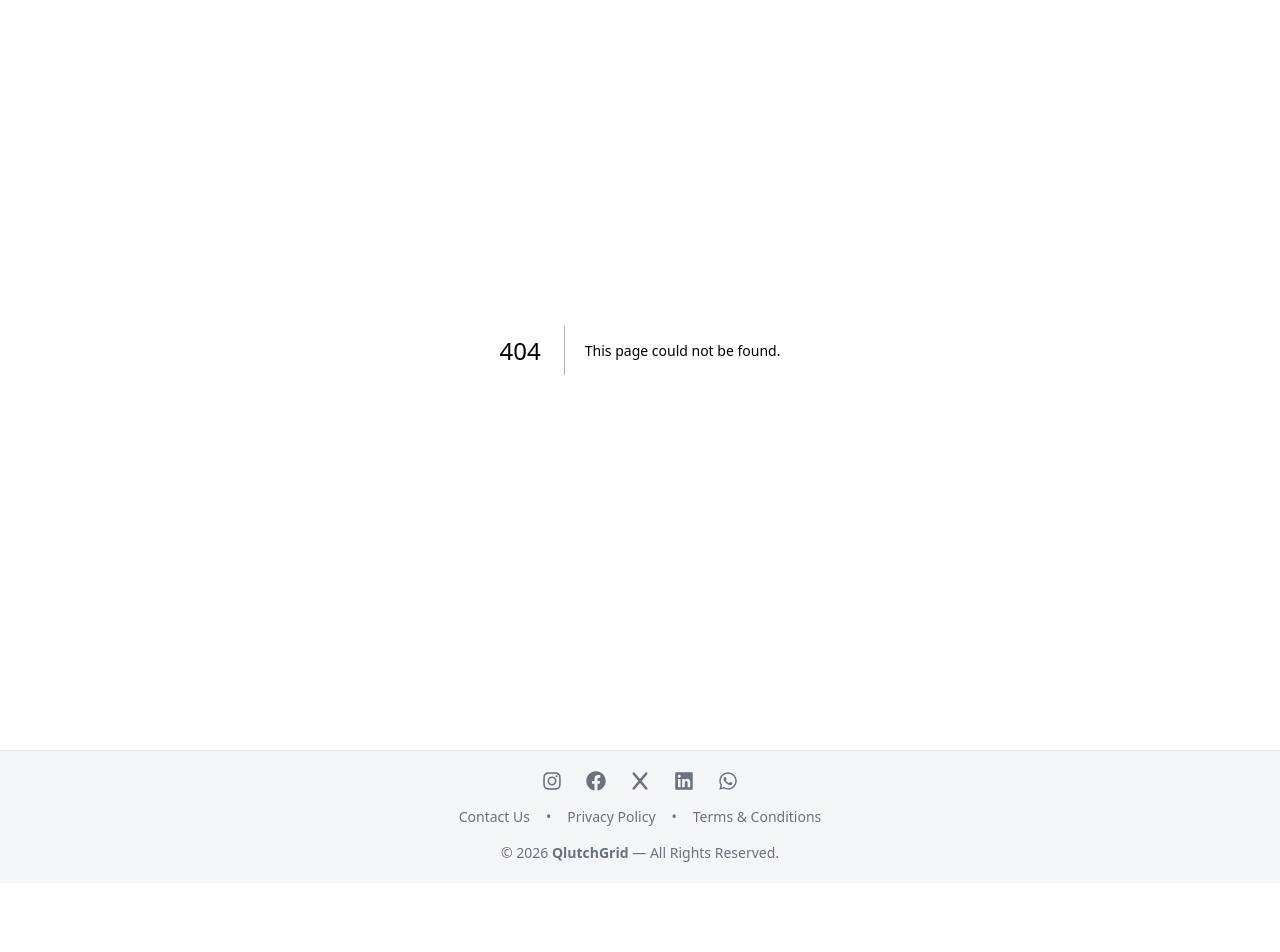
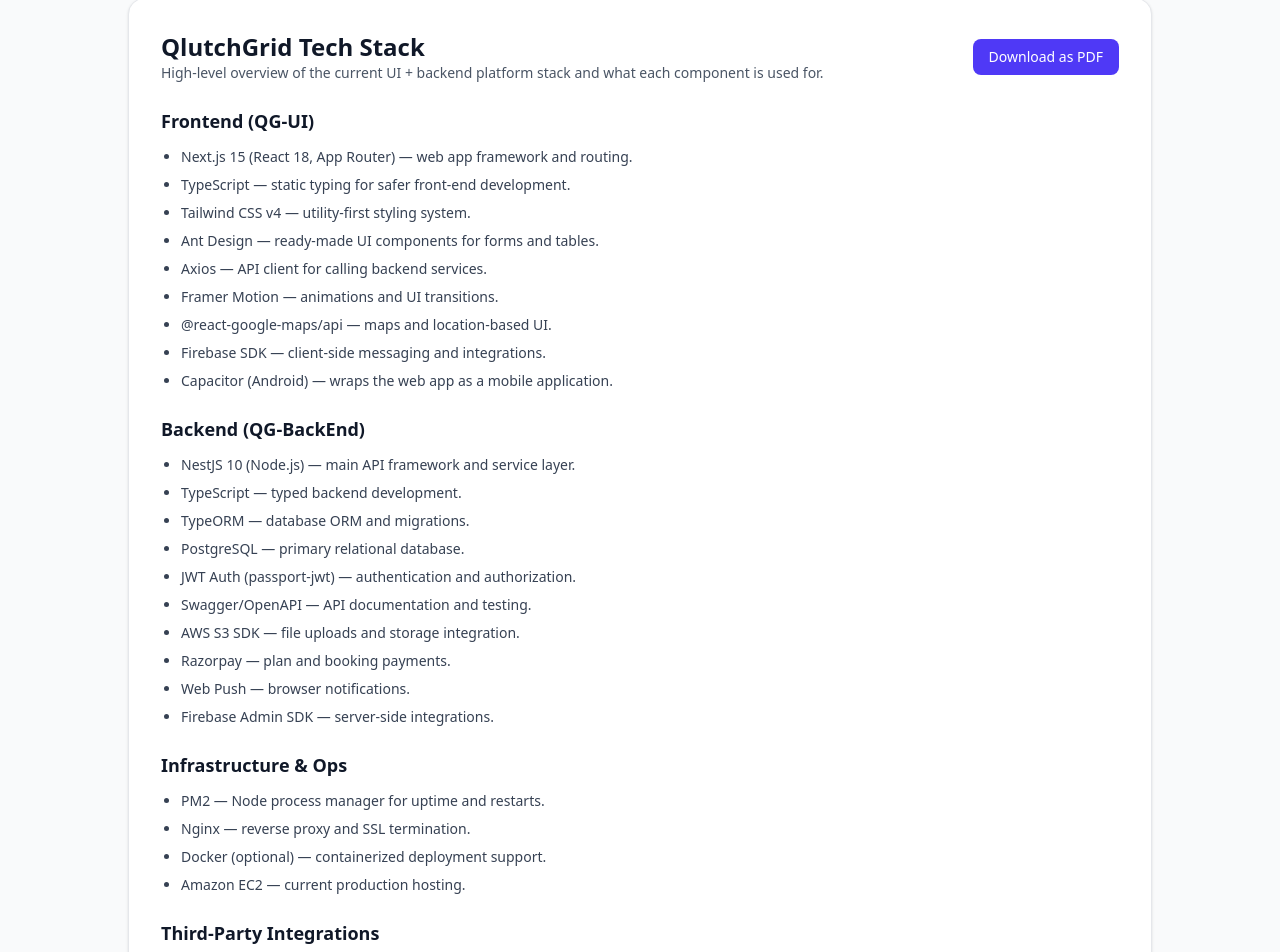
Before and after one commit to qlutchgridbusiness-del/QG-UI, a Next.js app: page /tech-stack in a window 1280 px wide. Before the commit this address had no page. Shown: the part 114-1066 px from the top of the page. Before the commit the page ends 997 px from the top, so only its background shows below. Built offline with nearby package versions, Linux system fonts and the light colour scheme.

Commit message:
fix signature

```diff
--- a/src/app/auth/register/business/page.tsx
+++ b/src/app/auth/register/business/page.tsx
@@ -141,6 +141,7 @@
   const [signatureDataUrl, setSignatureDataUrl] = useState<string | null>(null);
   const [isDrawing, setIsDrawing] = useState(false);
   const [signatureConfirmed, setSignatureConfirmed] = useState(false);
+  const [hasDrawn, setHasDrawn] = useState(false);
   const [termsSubmitting, setTermsSubmitting] = useState(false);
   const [termsError, setTermsError] = useState<string | null>(null);
   const [termsSubmitted, setTermsSubmitted] = useState(false);
@@ -484,6 +485,7 @@
     canvas.height = rect.height * dpr;
     const ctx = canvas.getContext("2d");
     if (!ctx) return;
+    ctx.setTransform(1, 0, 0, 1, 0, 0);
     ctx.scale(dpr, dpr);
     ctx.lineWidth = 2;
     ctx.lineCap = "round";
@@ -510,6 +512,7 @@
     ctx.beginPath();
     ctx.moveTo(p.x, p.y);
     setIsDrawing(true);
+    setHasDrawn(false);
   }
 
   function handlePointerMove(e: React.PointerEvent<HTMLCanvasElement>) {
@@ -521,13 +524,16 @@
     const p = getCanvasPoint(e);
     ctx.lineTo(p.x, p.y);
     ctx.stroke();
+    setHasDrawn(true);
   }
 
   function handlePointerUp() {
     setIsDrawing(false);
     const canvas = signatureCanvasRef.current;
     if (!canvas) return;
-    setSignatureDataUrl(canvas.toDataURL("image/png"));
+    if (hasDrawn) {
+      setSignatureDataUrl(canvas.toDataURL("image/png"));
+    }
   }
 
   function clearSignature() {
@@ -538,6 +544,7 @@
     ctx.clearRect(0, 0, canvas.width, canvas.height);
     setSignatureDataUrl(null);
     setSignatureConfirmed(false);
+    setHasDrawn(false);
   }
 
   /* ---------- Step handlers ---------- */
@@ -1657,9 +1664,10 @@
                             Signature confirmed
                           </div>
                         )}
+                        <div className="absolute left-4 right-4 bottom-6 border-b border-dashed border-gray-300 dark:border-slate-700 pointer-events-none" />
                         <canvas
                           ref={signatureCanvasRef}
-                          className="w-full h-40 touch-none"
+                          className="w-full h-40 touch-none bg-white"
                           onPointerDown={handlePointerDown}
                           onPointerMove={handlePointerMove}
                           onPointerUp={handlePointerUp}
--- /dev/null
+++ b/src/app/tech-stack/page.tsx
@@ -0,0 +1,86 @@
+"use client";
+
+export default function TechStackPage() {
+  return (
+    <div className="min-h-screen bg-gray-50 dark:bg-slate-950 px-4 py-8 sm:py-12">
+      <div className="max-w-5xl mx-auto bg-white dark:bg-slate-900 rounded-2xl shadow p-6 sm:p-8 space-y-6 border border-gray-200 dark:border-slate-800">
+        <div className="flex flex-col sm:flex-row sm:items-center sm:justify-between gap-3">
+          <div>
+            <h1 className="text-2xl font-bold text-gray-900 dark:text-slate-100">
+              QlutchGrid Tech Stack
+            </h1>
+            <p className="text-sm text-gray-600 dark:text-slate-400">
+              High-level overview of the current UI + backend platform stack and
+              what each component is used for.
+            </p>
+          </div>
+          <button
+            onClick={() => window.print()}
+            className="px-4 py-2 text-sm rounded-lg bg-indigo-600 text-white hover:bg-indigo-700 print:hidden"
+          >
+            Download as PDF
+          </button>
+        </div>
+
+        <section className="space-y-3">
+          <h2 className="text-lg font-semibold text-gray-900 dark:text-slate-100">
+            Frontend (QG-UI)
+          </h2>
+          <ul className="list-disc pl-5 text-sm text-gray-700 dark:text-slate-300 space-y-2">
+            <li>Next.js 15 (React 18, App Router) — web app framework and routing.</li>
+            <li>TypeScript — static typing for safer front‑end development.</li>
+            <li>Tailwind CSS v4 — utility‑first styling system.</li>
+            <li>Ant Design — ready‑made UI components for forms and tables.</li>
+            <li>Axios — API client for calling backend services.</li>
+            <li>Framer Motion — animations and UI transitions.</li>
+            <li>@react-google-maps/api — maps and location‑based UI.</li>
+            <li>Firebase SDK — client‑side messaging and integrations.</li>
+            <li>Capacitor (Android) — wraps the web app as a mobile application.</li>
+          </ul>
+        </section>
+
+        <section className="space-y-3">
+          <h2 className="text-lg font-semibold text-gray-900 dark:text-slate-100">
+            Backend (QG-BackEnd)
+          </h2>
+          <ul className="list-disc pl-5 text-sm text-gray-700 dark:text-slate-300 space-y-2">
+            <li>NestJS 10 (Node.js) — main API framework and service layer.</li>
+            <li>TypeScript — typed backend development.</li>
+            <li>TypeORM — database ORM and migrations.</li>
+            <li>PostgreSQL — primary relational database.</li>
+            <li>JWT Auth (passport‑jwt) — authentication and authorization.</li>
+            <li>Swagger/OpenAPI — API documentation and testing.</li>
+            <li>AWS S3 SDK — file uploads and storage integration.</li>
+            <li>Razorpay — plan and booking payments.</li>
+            <li>Web Push — browser notifications.</li>
+            <li>Firebase Admin SDK — server‑side integrations.</li>
+          </ul>
+        </section>
+
+        <section className="space-y-3">
+          <h2 className="text-lg font-semibold text-gray-900 dark:text-slate-100">
+            Infrastructure & Ops
+          </h2>
+          <ul className="list-disc pl-5 text-sm text-gray-700 dark:text-slate-300 space-y-2">
+            <li>PM2 — Node process manager for uptime and restarts.</li>
+            <li>Nginx — reverse proxy and SSL termination.</li>
+            <li>Docker (optional) — containerized deployment support.</li>
+            <li>Amazon EC2 — current production hosting.</li>
+          </ul>
+        </section>
+
+        <section className="space-y-3">
+          <h2 className="text-lg font-semibold text-gray-900 dark:text-slate-100">
+            Third-Party Integrations
+          </h2>
+          <ul className="list-disc pl-5 text-sm text-gray-700 dark:text-slate-300 space-y-2">
+            <li>Surepass KYC APIs — PAN/GST verification during onboarding.</li>
+            <li>MSG91 (DLT/SMS) — OTP and transaction messages.</li>
+            <li>Razorpay — payment gateway for plans and bookings.</li>
+            <li>Web Push (VAPID) — browser push notifications.</li>
+          </ul>
+        </section>
+      </div>
+    </div>
+  );
+}
```
Also changed, not shown: 1 other file (tests, documents, lock files or other folders).
